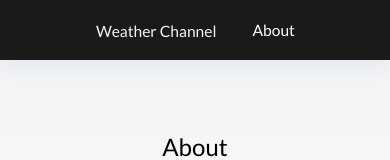
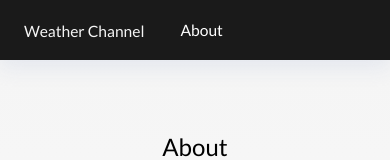
Before and after one commit to abhi747/weather-app-material, an Angular app: page /about in a window 390 px wide. Shown: the top 160 px of the page. Built offline with nearby package versions, Linux system fonts and the light colour scheme; some icons are missing.

Commit message:
Responsiveness issue fixed

```diff
--- a/src/app/header/header.component.scss
+++ b/src/app/header/header.component.scss
@@ -27,3 +27,9 @@ a {
   font-weight: normal;
   font-size: 1.3rem;
 }
+
+@media screen and (max-width: 458px) {
+  mat-toolbar {
+    padding: 0;
+  }
+}
--- a/src/app/weather-details/weather-details.component.scss
+++ b/src/app/weather-details/weather-details.component.scss
@@ -68,6 +68,6 @@
     }
   }
   .description {
-    padding-top: 5rem;
+    padding-top: 0;
   }
 }
```
